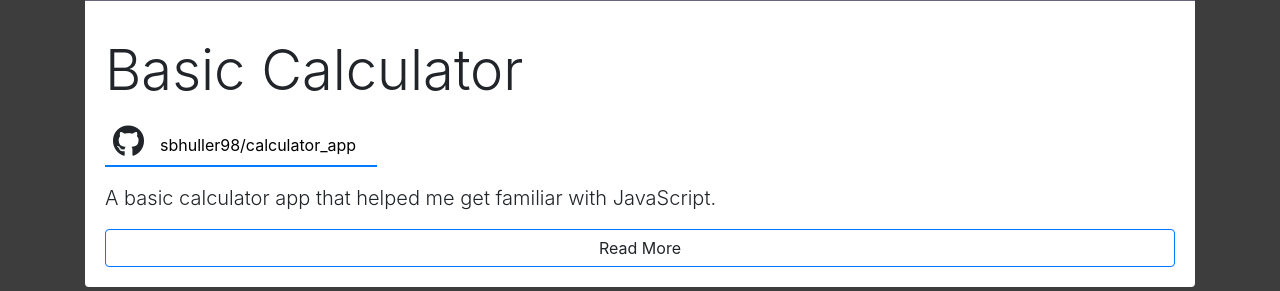
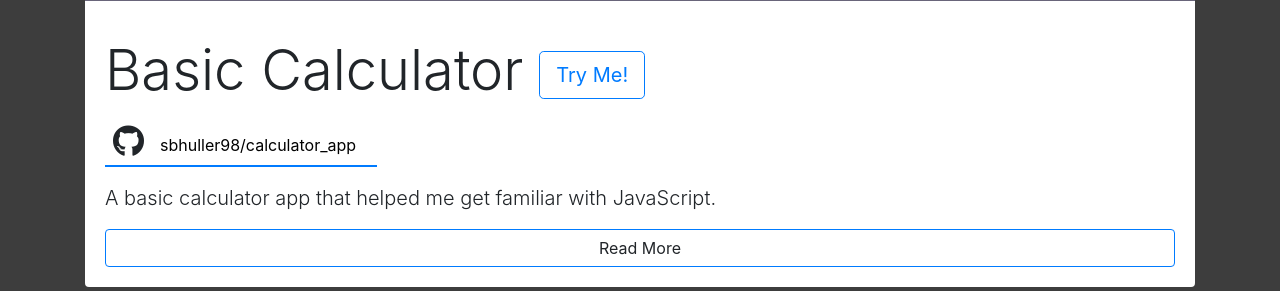
Before and after one commit to sbhuller98/main_django, a Django app: page /projects in a window 1280 px wide. Shown: the part 2761-3052 px from the top of the page. Run offline with Django 3.2, Linux system fonts and the light colour scheme; some libraries are stand-ins or nearby versions.

Commit message:
added calculator link, updated readme, ready for deployment

```diff
--- a/sukh_site_v1/mysite/templates/mysite/project.html
+++ b/sukh_site_v1/mysite/templates/mysite/project.html
@@ -165,7 +165,9 @@
       <div class="card">
         <img class="card-img-top" src={% static "images/projects/basic_calc.jpg"%} alt="" />
         <div class="card-body">
-          <h4 class="card-title display-4 mt-3">Basic Calculator</h4>
+          <h4 class="card-title display-4 mt-3">Basic Calculator
+            <a class="btn btn-outline-primary btn-lg" href={% url "calculator" %}>Try Me!</a>
+          </h4>
           <div class="d-flex git-project">
             <div class="p-2 align-self-start">
               <i class="fab fa-github fa-2x"></i>
@@ -180,6 +182,7 @@
           </div>
           <p class="card-text lead mt-3">
             A basic calculator app that helped me get familiar with JavaScript.
+
           </p>
           <a
             class="btn btn-outline-primary btn-block"
```
Also changed, not shown: README.md.
